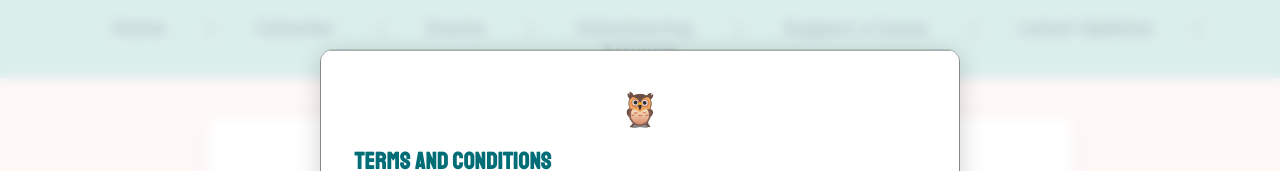
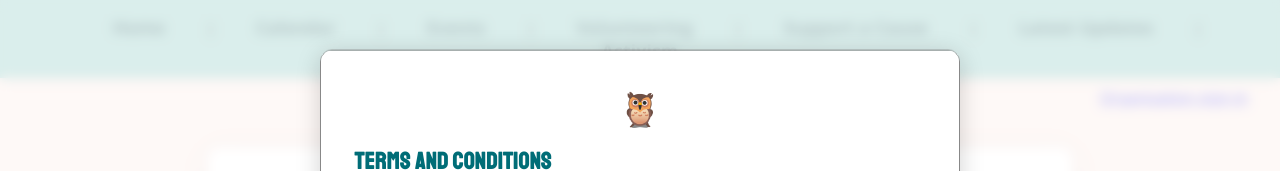
Before and after one commit to madssee/ConnectUtahToday, a website: page index.html in a window 1280 px wide. Shown: the top 171 px of the page. Drawn offline with Linux system fonts and the light colour scheme; a web font is replaced by a local one.

Commit message:
moved org-signin

```diff
--- a/index.html
+++ b/index.html
@@ -16,6 +16,9 @@
     <a href="latest-updates.html">Latest Updates</a> |
     <a href="activism.html">Activism</a>
   </nav>
+    <div style="text-align:right; margin: 0.5em 2em 0 0;">
+    <a href="org-signin.html" id="org-signin-link" style="font-size:0.97em;text-decoration:underline;cursor:pointer;">Organization sign-in</a>
+  </div>
   <main>
     <!-- Logo at top center -->
     <div style="text-align:center; margin: 1em 0 0.5em 0;">
```
